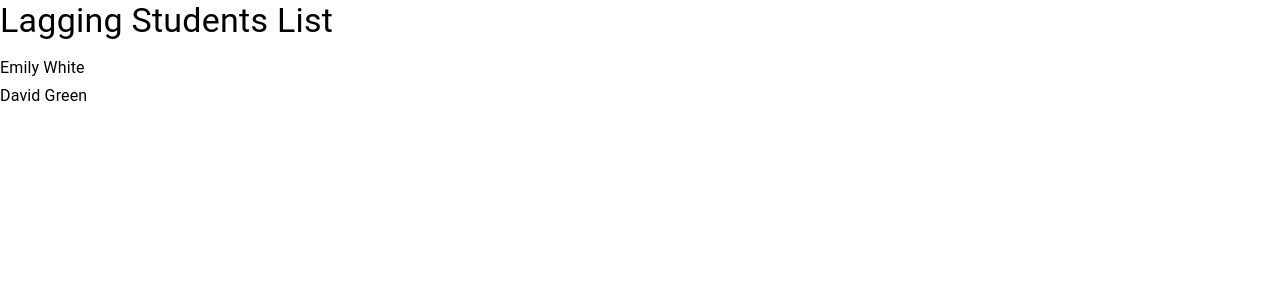
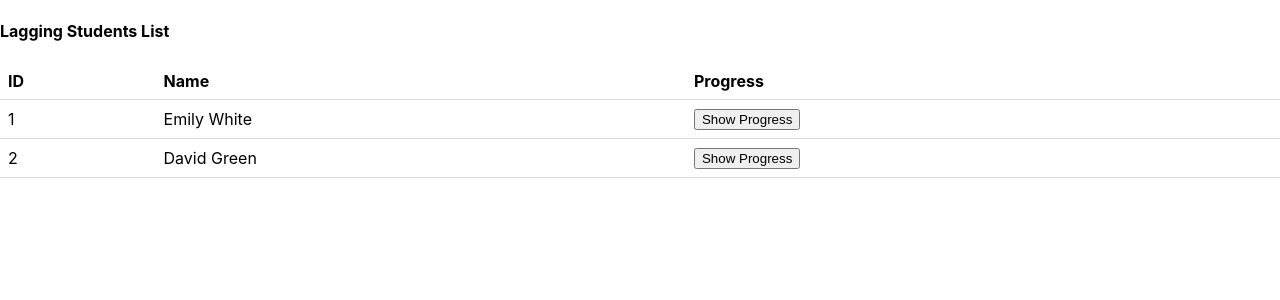
Before and after one commit to cfgmumbai24/Team-12, a React (Create React App) app in the folder frontend/: page /mentor/lagging-students in a window 1280 px wide. Shown: the top 300 px of the page. Built offline with nearby package versions, Linux system fonts and the light colour scheme.

Commit message:
LaggingStudents table

```diff
--- a/frontend/src/pages/LaggingStudents.js
+++ b/frontend/src/pages/LaggingStudents.js
@@ -1,6 +1,4 @@
-// LaggingStudents.js
 import React, { useState, useEffect } from 'react';
-import Typography from '@mui/material/Typography';
 
 const LaggingStudents = () => {
   const [laggingStudents, setLaggingStudents] = useState([]);
@@ -8,23 +6,52 @@ const LaggingStudents = () => {
   useEffect(() => {
     // For demonstration purposes, we use mock data
     const mockLaggingStudents = [
-      { id: 1, name: 'Emily White' },
-      { id: 2, name: 'David Green' },
+      { id: 1, name: 'Emily White', progress: { coursePercentage: 60, attendance: '75%', testMarks: 65 } },
+      { id: 2, name: 'David Green', progress: { coursePercentage: 55, attendance: '70%', testMarks: 58 } },
     ];
     setLaggingStudents(mockLaggingStudents);
   }, []);
 
+  const toggleDetails = (index) => {
+    const updatedStudents = [...laggingStudents];
+    updatedStudents[index].detailsExpanded = !updatedStudents[index].detailsExpanded;
+    setLaggingStudents(updatedStudents);
+  };
+
   return (
     <div>
-      <Typography variant="h4" gutterBottom>
-        Lagging Students List
-      </Typography>
-      {laggingStudents.map((student) => (
-        <div key={student.id}>
-          <Typography variant="subtitle1">{student.name}</Typography>
-          {/* Display more student information as needed */}
-        </div>
-      ))}
+      <h4>Lagging Students List</h4>
+      <table style={{ width: '100%', borderCollapse: 'collapse' }}>
+        <thead>
+          <tr style={{ borderBottom: '1px solid #ddd' }}>
+            <th style={{ padding: '8px', textAlign: 'left' }}>ID</th>
+            <th style={{ padding: '8px', textAlign: 'left' }}>Name</th>
+            <th style={{ padding: '8px', textAlign: 'left' }}>Progress</th>
+          </tr>
+        </thead>
+        <tbody>
+          {laggingStudents.map((student, index) => (
+            <React.Fragment key={student.id}>
+              <tr style={{ borderBottom: '1px solid #ddd' }}>
+                <td style={{ padding: '8px', textAlign: 'left' }}>{student.id}</td>
+                <td style={{ padding: '8px', textAlign: 'left' }}>{student.name}</td>
+                <td style={{ padding: '8px', textAlign: 'left' }}>
+                  <button onClick={() => toggleDetails(index)}>
+                    {student.detailsExpanded ? 'Hide Progress' : 'Show Progress'}
+                  </button>
+                  {student.detailsExpanded && (
+                    <div>
+                      <p><strong>Course Percentage:</strong> {student.progress.coursePercentage}%</p>
+                      <p><strong>Attendance:</strong> {student.progress.attendance}</p>
+                      <p><strong>Test Marks:</strong> {student.progress.testMarks}</p>
+                    </div>
+                  )}
+                </td>
+              </tr>
+            </React.Fragment>
+          ))}
+        </tbody>
+      </table>
     </div>
   );
 };
```
